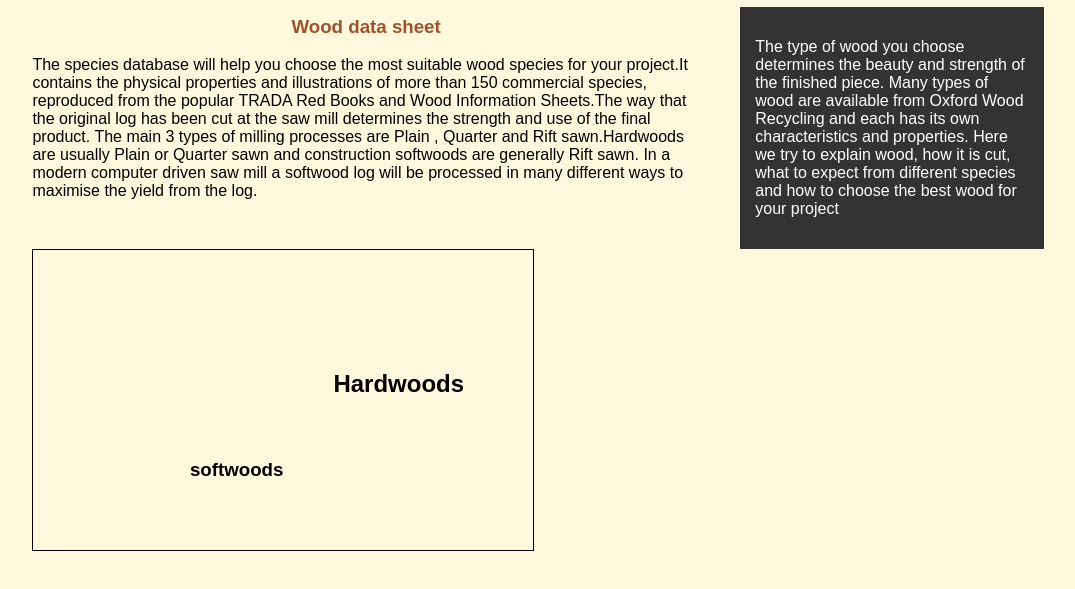
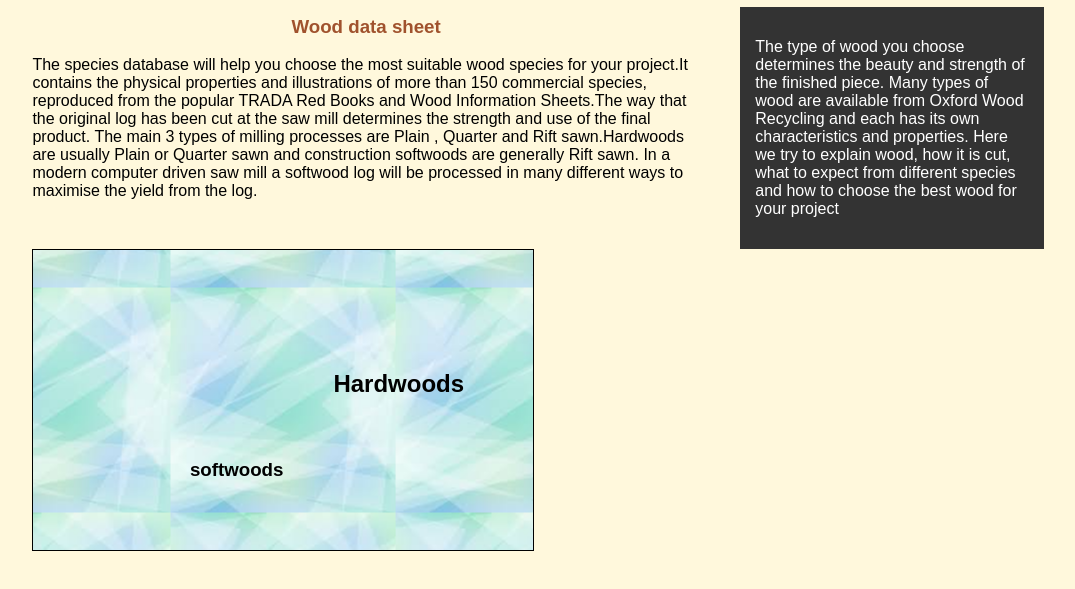
Before and after one commit to Huskinbaba/YIMA_PROJECT_1, a plain HTML site: page index.html in a window 1280 px wide. Shown: the part 1127-1716 px from the top of the page, without its empty margins (102-1177 px from the left). Drawn offline with Linux system fonts and the light colour scheme.

Commit message:
Update yima.css

```diff
--- a/CSS_1/yima.css
+++ b/CSS_1/yima.css
@@ -121,6 +121,9 @@ width: 100%;
     height: 300px;
     border: 1px solid #000;
     position: relative;
+    background-image: url('../images/light1.jpg');
+    background-position: center center;
+
 
 }
 .p-box h2{
```
